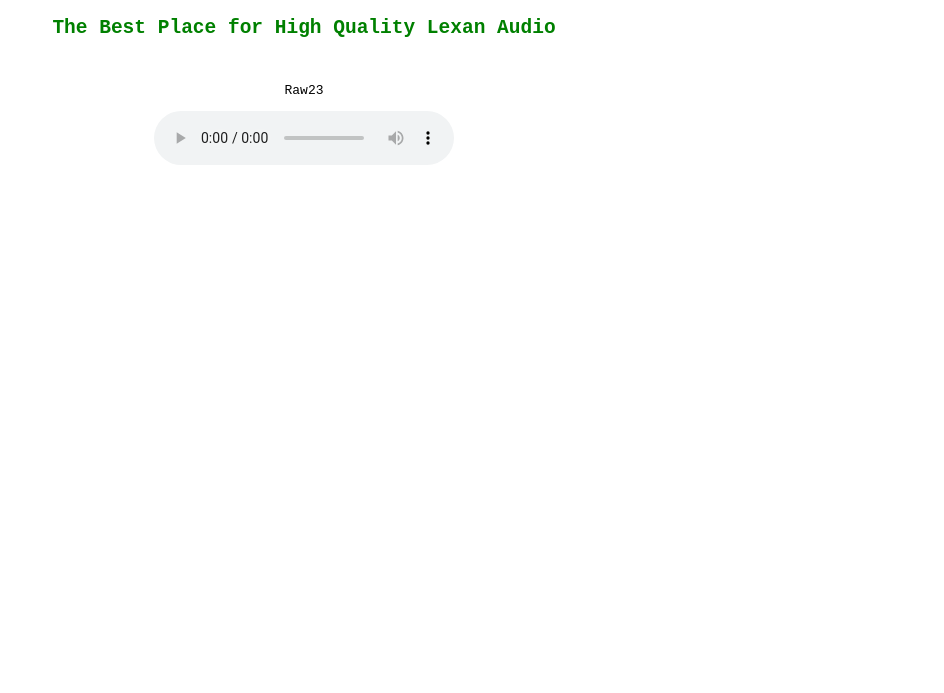
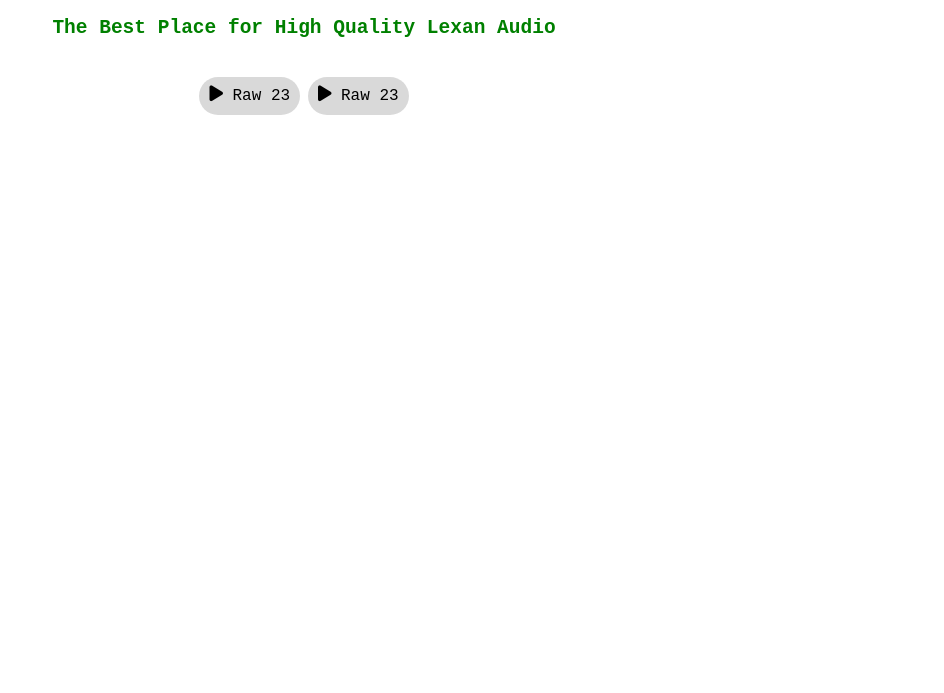
Before and after one commit to PureRandomGit/lexan, a plain HTML site: page index.html in a window 1280 px wide. Shown: the part 107-800 px from the top of the page, without its empty margins (336-1280 px from the left). Drawn offline with Linux system fonts and the light colour scheme.

Commit message:
Simplified audio player

```diff
--- a/index.html
+++ b/index.html
@@ -33,20 +33,25 @@
     </script>
 </head>
 <body>
-    <h1>Lexan</h1>
-    <h2>The Best Place for High Quality Lexan Audio</h2>
-    <br>
-    <p>Raw23</p>
-    <audio controls>
-        <source src="audio/raw23.wav" type="audio/wav">
-        Your browser does not support the audio element.
-    </audio>
+    <!-- Dark Mode Toggle -->
     <label id="theme-switch" class="theme-switch; fancy-checkbox" for="checkbox_theme">
         <input type="checkbox" id="checkbox_theme" />
         <i class="fa-solid fa-moon unchecked"></i>
         <i class="fa-solid fa-sun checked"></i>
     </label>
-    <br><br><br><br><br><br><br><br><br><br><br><br><br><br><br><br><br><br><br><br><br><br><br><br><br>
+
+    <h1>Lexan</h1>
+    <h2>The Best Place for High Quality Lexan Audio</h2>
+    <br>
+
+    <br>
+    <!-- Put Audio Clips here -->
+    <audio id="raw23.wav" src="audio/raw23.wav" preload="auto"></audio>
+
+    <!-- Call Audio Clips here -->
+    <a class="clip" onclick="document.getElementById('raw23.wav').play();"><i class="fa-solid fa-play"></i> Raw 23</a>
+    <a class="clip" onclick="document.getElementById('raw23.wav').play();"><i class="fa-solid fa-play"></i> Raw 23</a>
+
 </body>
 
 <script>
--- a/style.css
+++ b/style.css
@@ -59,3 +59,12 @@ audio{
 .fancy-checkbox:hover{
     cursor:pointer ;
 }
+
+.clip{
+    background-color: rgba(130, 130, 130, 0.3);
+    width: fit-content;
+    padding: 10px;
+    height: auto;
+    border-radius: 100px;
+    font-size: large;
+}
```
